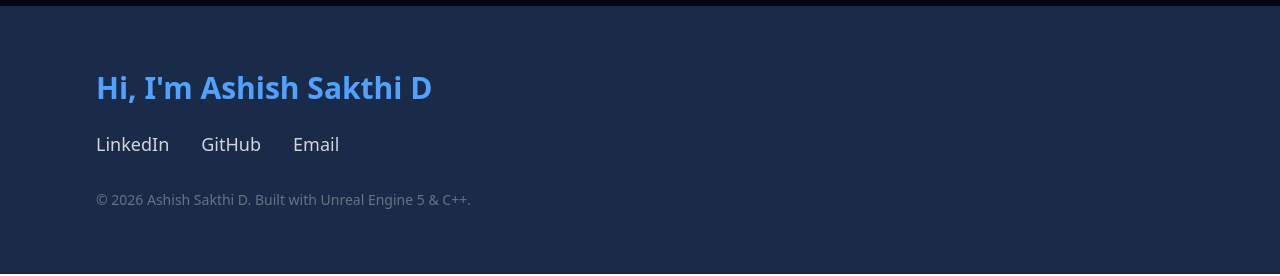
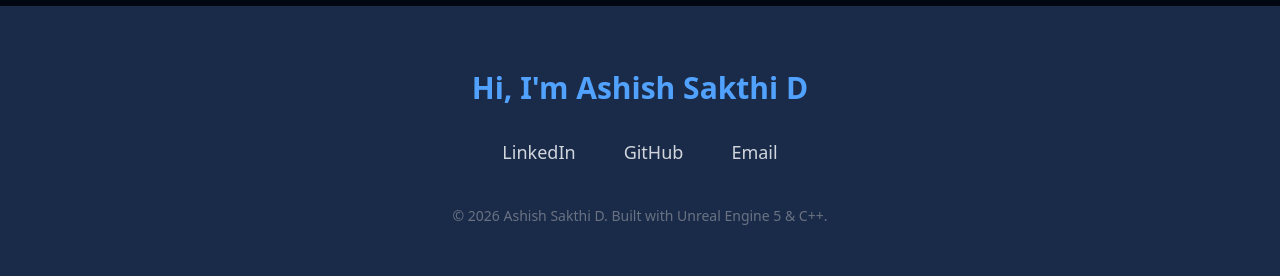
Before and after one commit to Ashish-Sakthi/ashish-sakthi.vercel.app, a React (Vite) app: page / in a window 1280 px wide. Shown: the part 2014-2290 px from the top of the page. Built offline with nearby package versions, Linux system fonts and the light colour scheme.

Commit message:
Update Home.jsx

```diff
--- a/src/pages/Home.jsx
+++ b/src/pages/Home.jsx
@@ -159,12 +159,13 @@
 
       {/* Footer Section */}
       <footer className="bg-[#1a2b4a] text-white py-12 lg:py-16">
-        <div className="container mx-auto px-4 sm:px-6 lg:px-24 flex flex-col items-center lg:items-start">
-          <h2 className="text-2xl lg:text-3xl font-bold mb-6 text-blue-400">
+        <div className="container mx-auto px-4 sm:px-6 lg:px-24 flex flex-col items-center text-center">
+
+          <h2 className="text-2xl lg:text-3xl font-bold mb-8 text-blue-400">
             Hi, I'm Ashish Sakthi D
           </h2>
 
-          <div className="flex flex-wrap justify-center lg:justify-start gap-8">
+          <div className="flex flex-wrap justify-center gap-8 lg:gap-12">
             <a
               href="https://linkedin.com/in/iamashishsakthi"
               target="_blank"
@@ -189,7 +190,7 @@
             </a>
           </div>
 
-          <p className="text-sm text-gray-500 mt-8">
+          <p className="text-sm text-gray-500 mt-10">
             © 2026 Ashish Sakthi D. Built with Unreal Engine 5 & C++.
           </p>
         </div>
```
